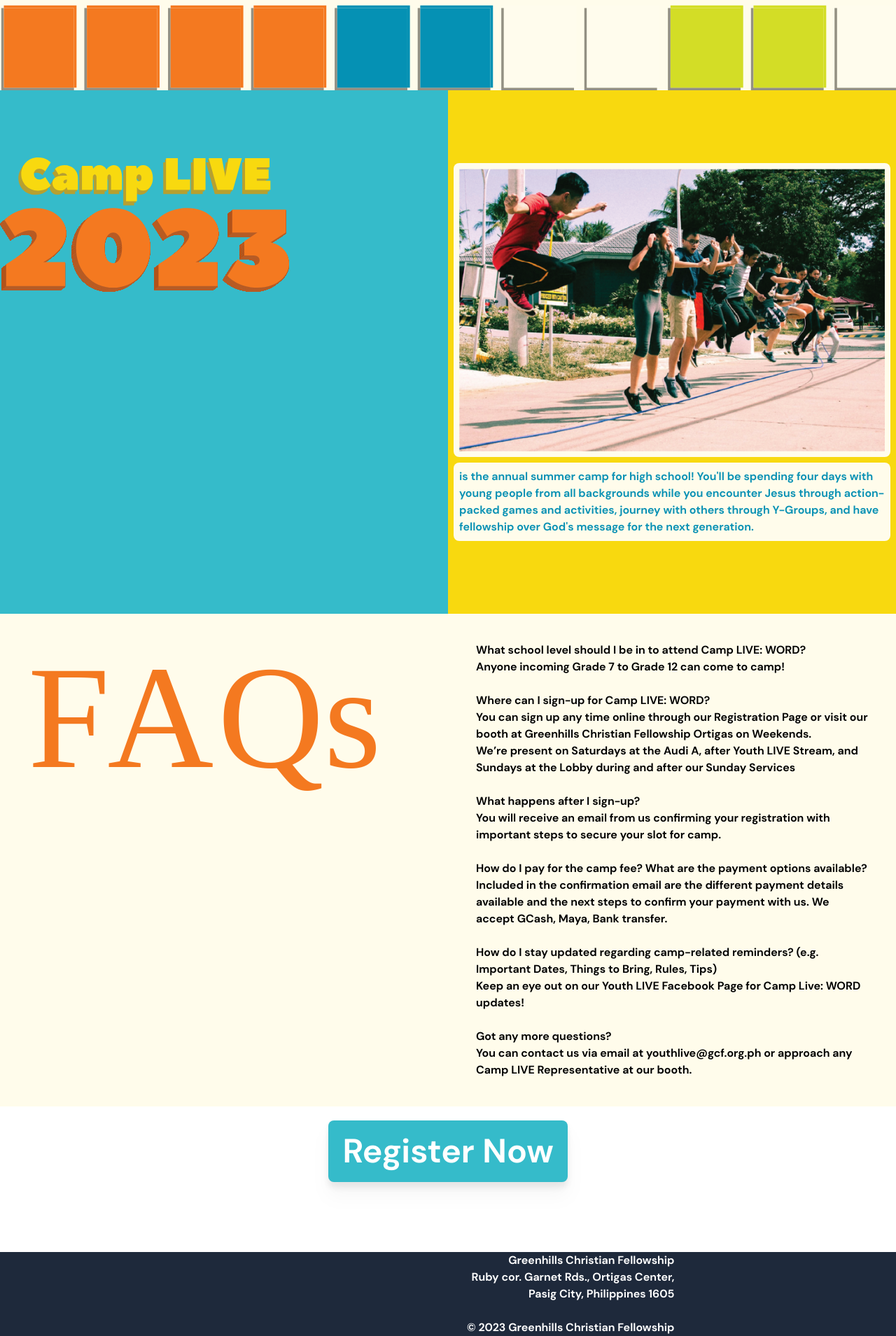
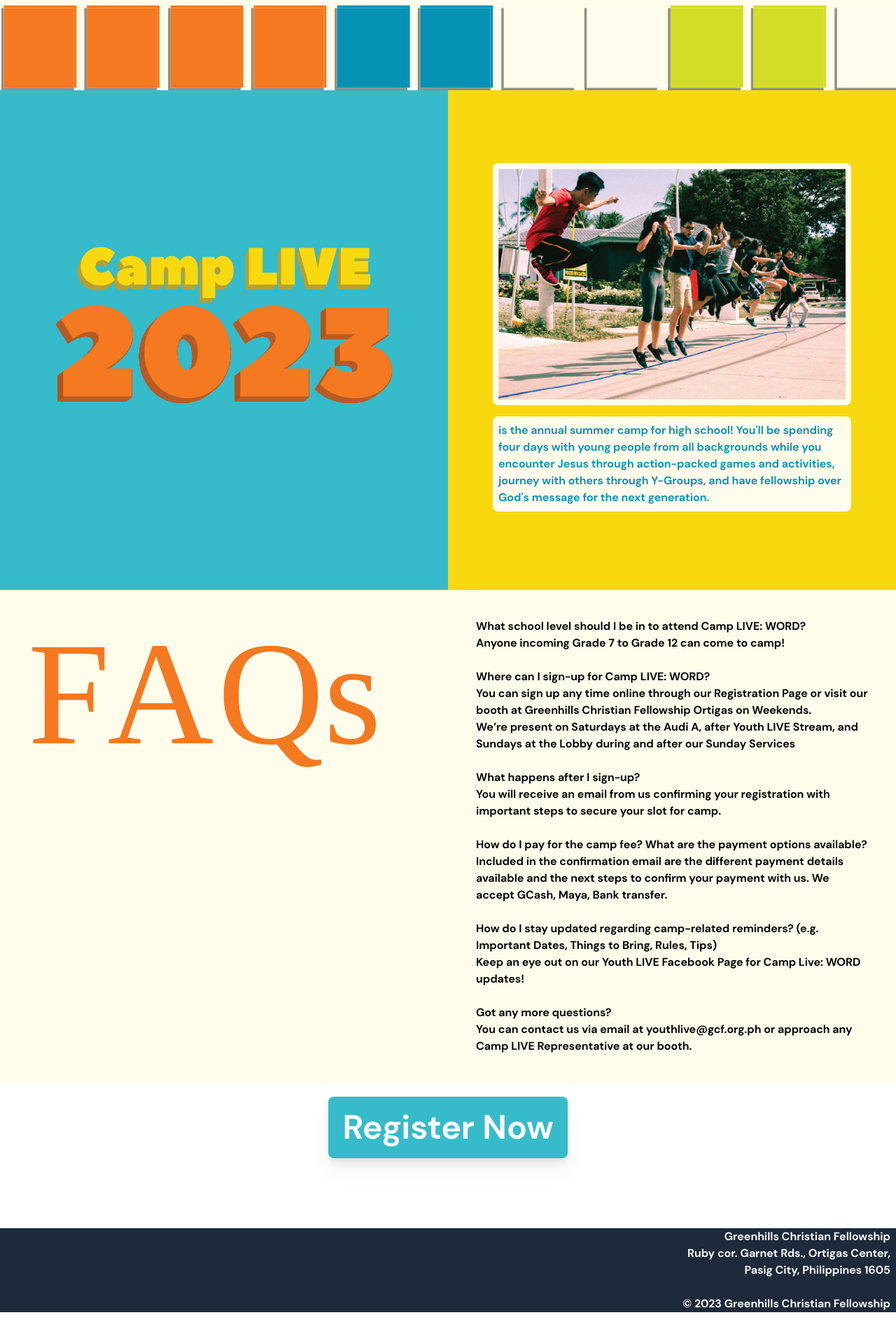
Before and after one commit to montanohanz/youthlive-campstaff, a Next.js app: page / in a window 1280 px wide. Shown: the part 671-2580 px from the top of the page at 70% size. After the commit the page ends 2546 px from the top, so only its background shows below. Built offline with nearby package versions, Linux system fonts and the light colour scheme.

Commit message:
final mvp

```diff
--- a/components/2023.js
+++ b/components/2023.js
@@ -20,20 +20,16 @@
         <meta http-equiv="X-UA-Compatible" content="IE=edge" />
         <title>Camp LIVE 2023 - Greenhills Christian Fellowship</title>
         <meta name="description" content="" />
-        <link rel="stylesheet" href="./assets/styles.css"/>
 
-        {/* <meta name="viewport" content="width=device-width, height=device-height, initial-scale=1">
-        <meta property="og:url" content="https://youthlive.gcf.org.ph/camplive2023" />
+        <meta name="viewport" content="width=device-width, height=device-height, initial-scale=1" />
+        <meta property="og:url" content="https://camplive.gcf.org.ph" />
         <meta property="og:type" content="website" />
         <meta property="og:title" content="Greenhills Christian Fellowship - CampLIVE 2023" />
-        <meta property="og:image" content="https://youthlive.gcf.org.ph/camplive2023/assets/banner-fb.jpg?v=5" />
-        <meta property="og:description" content="CampLIVE is the annual summer camp for high school students! You'll be spending four days with young people from all backgrounds while you encounter Jesus through action-packed games and activities, journey with others through Y-Groups, and have fellowship over God's message for the next generation." />
-        <meta property="twitter:card" content="summary_large_image">
-        <meta proper="twitter:site" content="@gcfyouthlive">
-        <meta name="twitter:creator" content="@gcfyouthlive">
-        <meta name="twitter:title" content="Greenhills Christian Fellowship - CampLIVE 202">
-        <meta name="twitter:description" content="CampLIVE is the annual summer camp for high schoolstudents! You'll be spending four days with young people from all backgrounds while you encounter Jesus through action-packed games and activities, journey with others through Y-Groups, and have fellowship over God's message for the next generation.">
-        <meta name="twitter:image" content="https://youthlive.gcf.org.ph/camplive2023/img/banner-fb.jpg"> */}
+        <meta property="og:image" content="url('/meta/banner-fb.jpg')" />
+        <meta property="og:description"
+            content="CampLIVE is the annual summer camp for high school students!
+            You'll be spending four days with young people from all backgrounds while you encounter Jesus through action-packed games and activities,
+            journey with others through Y-Groups, and have fellowship over God's message for the next generation." />
     </head>
     );
 }
@@ -83,15 +79,15 @@
         // {url: '', title: ''}
     ]
     return (
-        <div className="flex flex-col md:flex-row items-stretch">
-            <div className='basis-1/2 bg-2023-moonstone bg-cover py-24 justify-center'>
-                <img className="h-48" src={cl2023.src} />
+        <div className="flex flex-auto flex-col md:flex-row">
+            <div className='basis-1/2 bg-2023-moonstone bg-cover py-52'>
+                <img className="p-4 max-w-lg mx-auto" src={cl2023.src} />
             </div>
             <div className='basis-1/2 bg-2023-sbyellow py-24'>
-                <div className='rounded-lg bg-2023-ivory m-2 p-2'>
-                    <img src="/PNG/img1.png" />
+                <div className='rounded-lg bg-2023-ivory m-2 p-2 max-w-lg mx-auto'>
+                    <img className='' src="/PNG/img1.png" />
                 </div>
-                <div className='rounded-lg bg-2023-ivory text-2023-bondiblue m-2 p-2'>
+                <div className='rounded-lg bg-2023-ivory m-4 p-2 text-2023-bondiblue max-w-lg mx-auto'>
                     is the annual summer camp for high school! You'll be spending four days with young people
                     from all backgrounds while you encounter Jesus through action-packed games and activities, journey with others through
                     Y-Groups, and have fellowship over God's message for the next generation.
@@ -222,9 +218,9 @@
 function Footer(props) {
     return (
         <footer className="flex flex-row bg-slate-800 text-right justify-end">
-            <div className="grid gap-1 grid-cols-2 grid-rows-1 text-white justify-items-end">
+            <div className="text-white justify-items-end mr-2">
                 {/* <img className="w-24" src="./assets/img/gcf-logo-white.png"/> */}
-                <div className="mr-2 align-bottom">
+                <div className="align-bottom">
                     <b>Greenhills Christian Fellowship</b>
                     <br />Ruby cor. Garnet Rds., Ortigas Center,
                     <br />Pasig City, Philippines 1605
```
